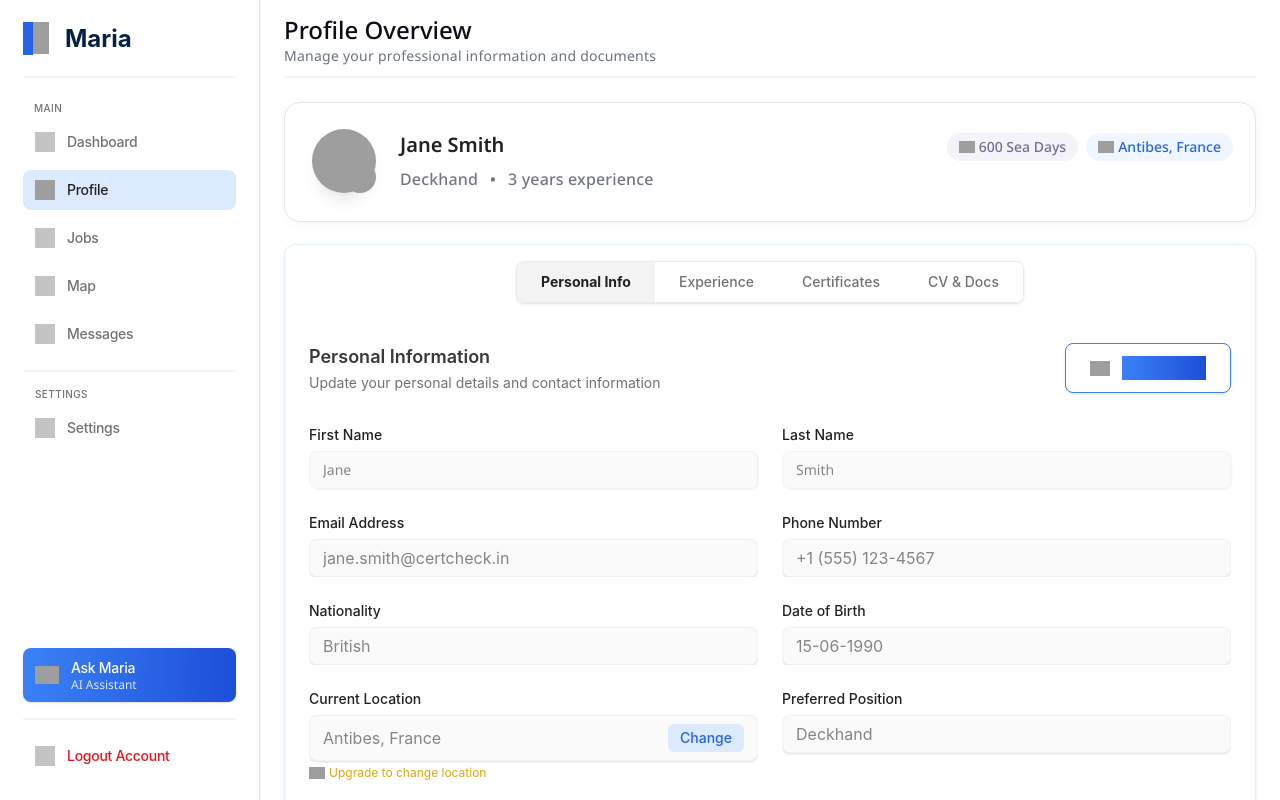
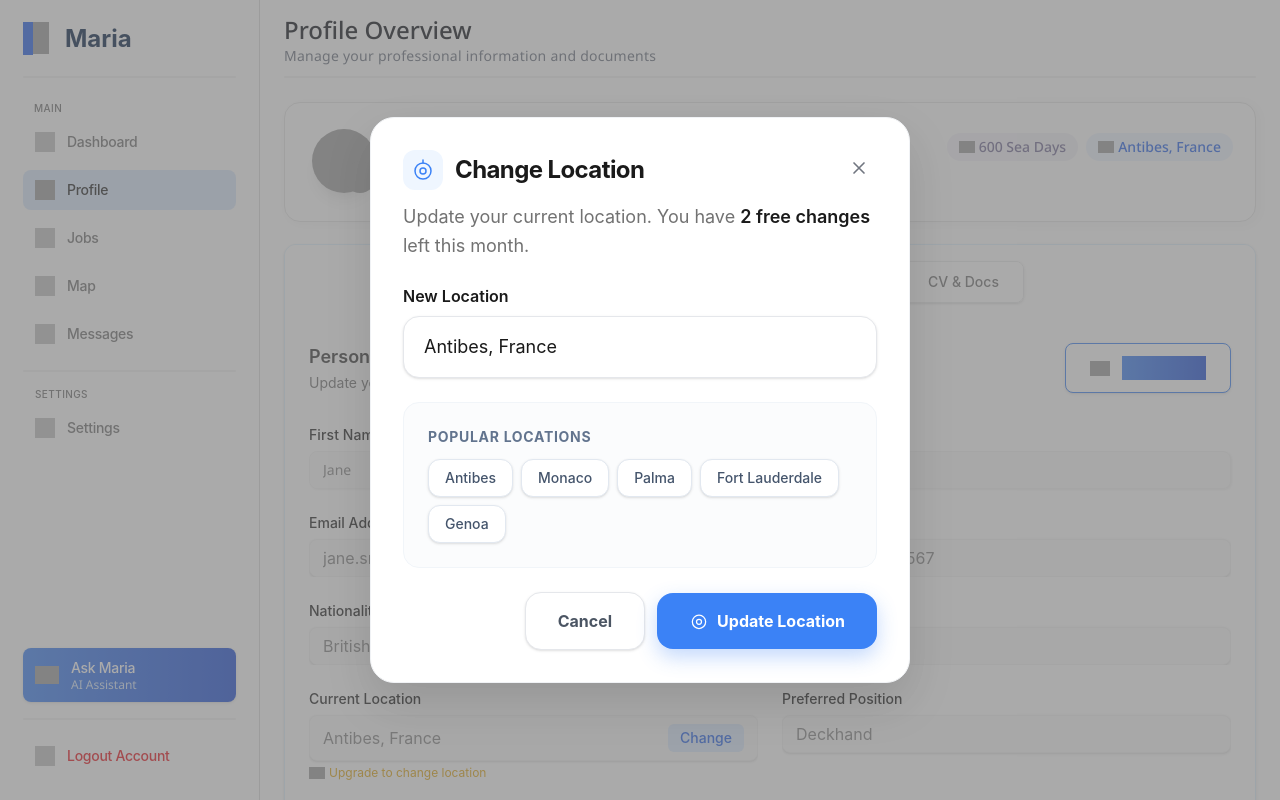
Before and after one commit to ajgil/app-react, a React (Vite) app: page /dashboard/crew/profile in a window 1280 px wide. Both pictures are taken after a click on the button "Change". Shown: the top 800 px of the page. Built offline with nearby package versions, Linux system fonts and the light colour scheme; grey boxes are pictures that could not be loaded.

Commit message:
added location modal

```diff
--- a/src/features/crew/components/CertificateViewerModal.tsx
+++ b/src/features/crew/components/CertificateViewerModal.tsx
@@ -30,7 +30,7 @@ const CertificateViewerModal: FunctionComponent<CertificateViewerModalProps> = (
     <div className="fixed inset-0 z-[100] flex items-center justify-center p-4 animate-in fade-in duration-300">
       {/* Backdrop */}
       <div
-        className="absolute inset-0 bg-black/60 backdrop-blur-sm"
+        className="absolute inset-0 bg-[#727272]/60"
         onClick={onClose}
       />
 
--- /dev/null
+++ b/src/features/crew/components/ChangeLocationModal.tsx
@@ -0,0 +1,116 @@
+import { type FunctionComponent, useState } from "react";
+
+interface ChangeLocationModalProps {
+  isOpen: boolean;
+  onClose: () => void;
+  onUpdate: (location: string) => void;
+  currentLocation?: string;
+  remainingChanges?: number;
+}
+
+const ChangeLocationModal: FunctionComponent<ChangeLocationModalProps> = ({
+  isOpen,
+  onClose,
+  onUpdate,
+  currentLocation = "",
+  remainingChanges = 2,
+}) => {
+  const [location, setLocation] = useState(currentLocation);
+
+  if (!isOpen) return null;
+
+  const popularLocations = ["Antibes", "Monaco", "Palma", "Fort Lauderdale", "Genoa"];
+
+  return (
+    <div className="fixed inset-0 z-[100] flex items-center justify-center p-4">
+      {/* Backdrop */}
+      <div
+        className="absolute inset-0 bg-[#727272]/60 animate-in fade-in duration-300"
+        onClick={onClose}
+      />
+
+      {/* Modal Content */}
+      <div className="relative bg-white w-full max-w-[540px] rounded-[24px] shadow-[0px_20px_48px_rgba(0,0,0,0.12)] flex flex-col overflow-hidden animate-in zoom-in-95 duration-300 border border-[#f0f2f5]">
+
+        {/* Header */}
+        <div className="flex items-start justify-between p-8 pb-3">
+          <div className="flex items-center gap-3">
+            <div className="w-10 h-10 rounded-xl bg-blue-50 flex items-center justify-center">
+              <svg width="24" height="24" viewBox="0 0 24 24" fill="none" xmlns="http://www.w3.org/2000/svg">
+                <path d="M12 21C16.4183 21 20 17.4183 20 13C20 8.58172 16.4183 5 12 5C7.58172 5 4 8.58172 4 13C4 17.4183 7.58172 21 12 21Z" stroke="#3b82f6" strokeWidth="1.5" strokeLinecap="round" strokeLinejoin="round" />
+                <path d="M12 16C13.6569 16 15 14.6569 15 13C15 11.3431 13.6569 10 12 10C10.3431 10 9 11.3431 9 13C9 14.6569 10.3431 16 12 16Z" stroke="#3b82f6" strokeWidth="1.5" strokeLinecap="round" strokeLinejoin="round" />
+                <path d="M12 5V2" stroke="#3b82f6" strokeWidth="1.5" strokeLinecap="round" strokeLinejoin="round" />
+              </svg>
+            </div>
+            <h2 className="m-0 text-2xl font-bold text-[#1a1a1a] tracking-tight">Change Location</h2>
+          </div>
+          <button
+            onClick={onClose}
+            className="p-2 hover:bg-gray-100 rounded-full transition-colors border-none bg-transparent cursor-pointer group"
+          >
+            <svg width="20" height="20" viewBox="0 0 24 24" fill="none" xmlns="http://www.w3.org/2000/svg" className="group-hover:rotate-90 transition-transform duration-300">
+              <path d="M18 6L6 18M6 6L18 18" stroke="#717680" strokeWidth="2" strokeLinecap="round" strokeLinejoin="round" />
+            </svg>
+          </button>
+        </div>
+
+        {/* Body */}
+        <div className="px-8 flex flex-col gap-6">
+          <p className="m-0 text-[#727272] text-lg leading-relaxed">
+            Update your current location. You have <span className="text-[#1a1a1a] font-semibold">{remainingChanges} free changes</span> left this month.
+          </p>
+
+          <div className="flex flex-col gap-2">
+            <label className="text-base font-semibold text-[#1a1a1a]">New Location</label>
+            <div className="relative group">
+              <input
+                type="text"
+                value={location}
+                onChange={(e) => setLocation(e.target.value)}
+                placeholder="Palma de Mallorca"
+                className="w-full px-5 py-4 bg-white border border-[#e5e7eb] rounded-2xl text-lg text-[#1a1a1a] placeholder:text-[#9ca3af] focus:outline-none focus:ring-4 focus:ring-blue-50 focus:border-blue-500 transition-all shadow-sm group-hover:border-gray-300"
+              />
+            </div>
+          </div>
+
+          <div className="flex flex-col gap-3 p-6 bg-slate-50/50 rounded-2xl border border-slate-100">
+            <span className="text-sm font-bold text-slate-500 uppercase tracking-wider">Popular locations</span>
+            <div className="flex flex-wrap gap-2">
+              {popularLocations.map((loc) => (
+                <button
+                  key={loc}
+                  onClick={() => setLocation(loc)}
+                  className="px-4 py-2 bg-white border border-slate-200 rounded-xl text-sm font-medium text-slate-600 hover:border-blue-400 hover:text-blue-600 hover:bg-blue-50 transition-all cursor-pointer shadow-sm active:scale-95"
+                >
+                  {loc}
+                </button>
+              ))}
+            </div>
+          </div>
+        </div>
+
+        {/* Footer */}
+        <div className="p-8 pt-6 flex items-center justify-end gap-3">
+          <button
+            onClick={onClose}
+            className="px-8 py-4 bg-white border border-[#e5e7eb] rounded-2xl text-base font-bold text-[#4b5563] cursor-pointer hover:bg-gray-50 hover:border-gray-300 transition-all shadow-sm active:scale-95"
+          >
+            Cancel
+          </button>
+          <button
+            onClick={() => onUpdate(location)}
+            className="px-8 py-4 bg-[#3b82f6] rounded-2xl text-base font-bold text-white cursor-pointer hover:bg-blue-600 transition-all shadow-[0px_8px_20px_rgba(59,130,246,0.3)] flex items-center gap-2 group active:scale-95"
+          >
+            <svg width="20" height="20" viewBox="0 0 24 24" fill="none" xmlns="http://www.w3.org/2000/svg" className="group-hover:translate-x-0.5 transition-transform">
+              <path d="M12 21C16.4183 21 20 17.4183 20 13C20 8.58172 16.4183 5 12 5C7.58172 5 4 8.58172 4 13C4 17.4183 7.58172 21 12 21Z" stroke="currentColor" strokeWidth="1.5" strokeLinecap="round" strokeLinejoin="round" />
+              <circle cx="12" cy="13" r="3" stroke="currentColor" strokeWidth="1.5" />
+            </svg>
+            Update Location
+          </button>
+        </div>
+      </div>
+    </div>
+  );
+};
+
+export default ChangeLocationModal;
--- a/src/features/crew/profile/CrewProfilePersonalInfoNoFreeChanges.tsx
+++ b/src/features/crew/profile/CrewProfilePersonalInfoNoFreeChanges.tsx
@@ -6,9 +6,14 @@ import ProfileTabs, { type ProfileTabType } from "../components/ProfileTabs";
 import ExperienceTab from "../components/ExperienceTab";
 import CertificatesTab from "../components/CertificatesTab";
 import CVDocsTab from "../components/CVDocsTab";
+import ChangeLocationModal from "../components/ChangeLocationModal";
+
 
 const CrewProfilePersonalInfoNoFreeChanges: FunctionComponent = () => {
   const [activeTab, setActiveTab] = useState<ProfileTabType>("personal");
+  const [isLocationModalOpen, setIsLocationModalOpen] = useState(false);
+  const [currentLocation, setCurrentLocation] = useState("Antibes, France");
+
 
   return (
     <div className="w-full min-h-screen bg-[#fff] flex overflow-x-hidden leading-[normal] tracking-[normal] text-left text-base text-[#1849d6] font-[Inter]">
@@ -56,7 +61,7 @@ const CrewProfilePersonalInfoNoFreeChanges: FunctionComponent = () => {
                       </div>
                       <div className="py-1 px-3 bg-[#eff6ff] rounded-2xl flex items-center gap-1">
                         <img className="w-4" src="/basil-location-outline.svg" />
-                        <span className="text-sm font-medium text-[#2563eb]">Antibes, France</span>
+                        <span className="text-sm font-medium text-[#2563eb]">{currentLocation}</span>
                       </div>
                     </div>
                   </div>
@@ -122,9 +127,15 @@ const CrewProfilePersonalInfoNoFreeChanges: FunctionComponent = () => {
                           <label className="text-sm font-medium text-[#212121]">Current Location</label>
                           <div className="flex flex-col gap-1">
                             <div className="shadow-sm rounded-lg bg-[#fafafa] border border-[#f3f3f3] py-2 px-[13px] flex items-center justify-between gap-2">
-                              <span className="text-[#868686]">Antibes, France</span>
-                              <button className="py-1 px-3 bg-[#dbeafe] text-[#2563eb] text-sm font-medium rounded-md border-none cursor-pointer">Change</button>
+                              <span className="text-[#868686]">{currentLocation}</span>
+                              <button
+                                onClick={() => setIsLocationModalOpen(true)}
+                                className="py-1 px-3 bg-[#dbeafe] text-[#2563eb] text-sm font-medium rounded-md border-none cursor-pointer hover:bg-blue-100 transition-colors"
+                              >
+                                Change
+                              </button>
                             </div>
+
                             <div className="flex items-center gap-1 text-xs text-[#e1a613]">
                               <img className="w-4" src="/material-symbols-light-crown-outline.svg" />
                               <span>Upgrade to change location</span>
@@ -158,7 +169,19 @@ const CrewProfilePersonalInfoNoFreeChanges: FunctionComponent = () => {
           </div>
         </main>
       </div>
+
+      <ChangeLocationModal
+        isOpen={isLocationModalOpen}
+        onClose={() => setIsLocationModalOpen(false)}
+        onUpdate={(newLoc) => {
+          setCurrentLocation(newLoc);
+          setIsLocationModalOpen(false);
+        }}
+        currentLocation={currentLocation}
+        remainingChanges={2}
+      />
     </div>
+
   );
 };
 
--- a/src/features/dashboard/components/NewProjectModal.tsx
+++ b/src/features/dashboard/components/NewProjectModal.tsx
@@ -23,7 +23,7 @@ export const NewProjectModal: React.FC<NewProjectModalProps> = ({
 
   return (
     <div
-      className="fixed inset-0 bg-black/40 flex items-center justify-center z-50 p-4"
+      className="fixed inset-0 bg-[#727272]/60 flex items-center justify-center z-50 p-4 animate-in fade-in duration-300"
       onClick={(e) => {
         if (e.target === e.currentTarget) onClose();
       }}
--- a/src/index.css
+++ b/src/index.css
@@ -18,6 +18,7 @@
   --font-title-lg: var(--title-lg-font-family);
   --font-title-md: var(--title-md-font-family);
   --font-title-sm: var(--title-sm-font-family);
+  --color-hint: rgb(114 114 114);
 }
 
 @layer base {
@@ -82,6 +83,7 @@
   --color-neutral-900: rgba(57, 57, 57, 1);
   --color-textdark: rgba(33, 33, 33, 1);
   --color-texthint: rgba(114, 114, 114, 1);
+  --hint: #727272;
   --color-primary-source: #3b82f6;
   --textlight: rgba(255, 255, 255, 1);
   --textprimary: rgba(59, 130, 246, 1);
--- a/tailwind.config.js
+++ b/tailwind.config.js
@@ -57,6 +57,7 @@ export default {
         textprimary: "var(--color-textprimary)",
         textsuccess: "var(--color-textsuccess)",
         textwarning: "var(--color-textwarning)",
+        hint: "#727272",
       },
       fontFamily: {
         "body-lg": "var(--body-lg-font-family)",
```
